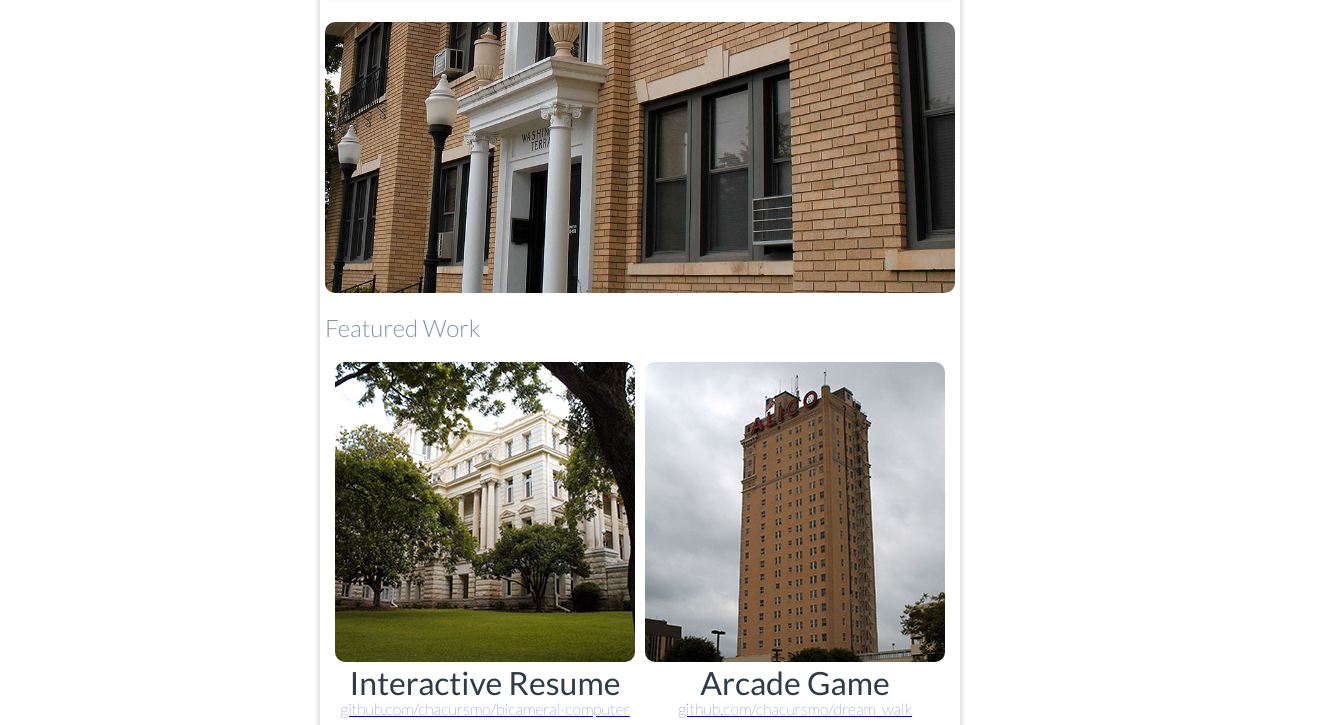
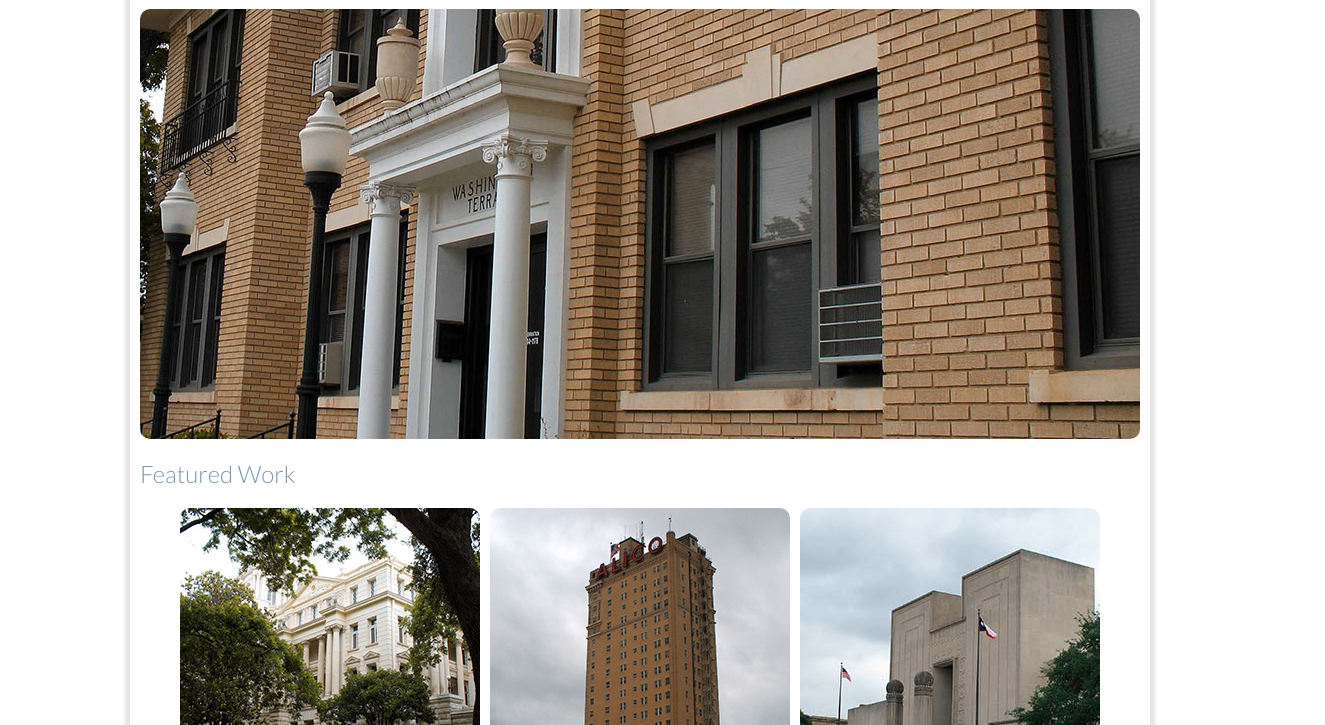
Before and after one commit to chacursmo/portfolio, a plain HTML site: page index.html in a window 1280 px wide. Shown: the part 221-946 px from the top of the page, 1325 px wide, since content can reach past the window. Drawn offline with Linux system fonts and the light colour scheme.

Commit message:
Feat: Clean up code and learn flex-box

```diff
--- a/css/main.css
+++ b/css/main.css
@@ -1,22 +1,17 @@
-@media (max-width: 450px) {
+@media screen and (max-width: 450px) {
+    .container {
+	width: 360px;
+    }
 
-    body {
-	margin: 0;
-	width: 100%;
-    }
-    main {
-	flex-direction: column;
-    }
 }
 
-@media (min-width: 800px){
-    body {
-	margin: 0 25% 0 25%;
-     box-shadow: 0 3px 3px 3px rgba(0,0,0,0.1);
-     padding: 5px;
-    }
-    .img-circle {
-	margin: 0;
+@media screen and (min-width: 800px){
+    .container {
+	box-shadow: 0 5px 3px 5px rgba(0, 0, 0, 0.1);
+	width: 1000px;
+	margin: 0 auto;
+	padding: 0 10px;
+	border-radius: 10px;
     }
 }
 
@@ -27,18 +22,23 @@ html {
 }
 
 body {
-     font-family: "Lato", sans-serif;
+    font-family: "Lato", sans-serif;
+    margin: 0;
+}
 
+.container {
+    display: flex;
+    flex-wrap: wrap;
+}
+
+.row {
+    display: flex;
+    flex-wrap: wrap;
 }
 
 img, embed,
 object, video {
 	max-width: 100%;
-}
-
-header {
-       display: flex;
-       flex-wrap: wrap;
 }
 
 .col-1 {
--- a/index.html
+++ b/index.html
@@ -1,69 +1,63 @@
 <!DOCTYPE html>
-
 <html lang="en">
-
   <head>
 
     <link rel="stylesheet" href="css/main.css">
-
-    <link href='https://fonts.googleapis.com/css?family=Lato:100,200,300,400' rel='stylesheet' type='text/css'>
+    <link href='https://fonts.googleapis.com/css?family=Lato:100,200,300' rel='stylesheet' type='text/css'>
 
     <meta charset="utf-8">
-
     <meta name="viewport" content="width=device-width, initial-scale=1.0">
 
     <title>Sam Crouch's Portfolio</title>
-
   </head>
 
   <body>
 
     <div class="container">
 
-      <header>
+      <header class="row col-12">
 
 	<div class="col-6">
 
 	  <div class="col-2 logo img-circle">
-
 	    <figure>
-
 	      <picture>
-
 		<img class="img-circle" src="imgs/name-logo.svg" alt="Sam in cursive">
-
 	      </picture>
-
 	    </figure>
-
 	  </div>
-
 	</div>
 
 	<div class="col-6 name-title">
-
 	  <div class="name">
 	    <h1 class="owner-name">Sam Crouch</h1>
 	  </div>
+
 	  <div class="title">
 	    <h3 class="job-name">Front-End Web Developer</h3>
 	  </div>
 	</div>
+
       </header>
+
       <hr class="style">
+
       <main>
 	<article>
-	  <section>
+	  <section class="row col-12">
 	    <figure class="main-picture">
 	      <picture>
 		<source srcset="imgs/wash-terr-300-hq.jpg"
 			media="(max-width: 550px)" alt="Apartment Front">
+		  <source srcset="imgs/wash-terr-600-hq.jpg"
+			  media="(max-width: 800px)" alt="Apartment front">
 		  <img class="img-circle" src="imgs/wash-terr-1000-hq.jpg"  alt="Apartment Front">
 	      </picture>
 	    </figure>
 	  </section>
+
 	  <section>
-	    <div class="app-spotlight">
+	    <div class="app-spotlight row col-12">
 	      <h2 class="text-for-apps">Featured Work</h2>
 	      <div class="row-of-apps col-12">
 		<div class="individual-app">
@@ -74,13 +68,16 @@
 			</div>
 		    </picture>
 		  </figure>
+
 		  <div class="app-title">
 		    <p>Interactive Resume</p>
 		  </div>
+
 		  <div class="link-text">
 		    <a href="https://github.com/chacursmo/bicameral-computer/">github.com/chacursmo/bicameral-computer</a>
 		  </div>
 		</div>
+
 		<div class="individual-app">
 		  <figure>
 		    <picture>
@@ -89,14 +86,15 @@
 		      </div>
 		    </picture>
 		  </figure>
+
 		  <div class="app-title">
 		    <p>Arcade Game</p>
 		  </div>
 		    <div class="link-text">
 		      <a href="https://github.com/chacursmo/dream_walk/">github.com/chacursmo/dream_walk</a>
 		    </div>
+		</div>
 
-		</div>
 		<div class="individual-app">
 		  <figure>
 		    <picture>
@@ -105,13 +103,13 @@
 		      </div>
 		    </picture>
 		  </figure>
+
 		  <div class="app-title">
 		    <p>Neighborhood Map</p>
 		  </div>
 		    <div class="link-text">
 		      <a href="https://github.com/chacursmo/bicameral-computer/">github.com/chacursmo/bicameral-computer</a>
 		    </div>
-
 		</div>
 	      </div>
 	  </section>
```
Also changed, not shown: imgs/wash-terr-600-hq.jpg (added). Lines whose indentation alone changed are shown as unchanged.
